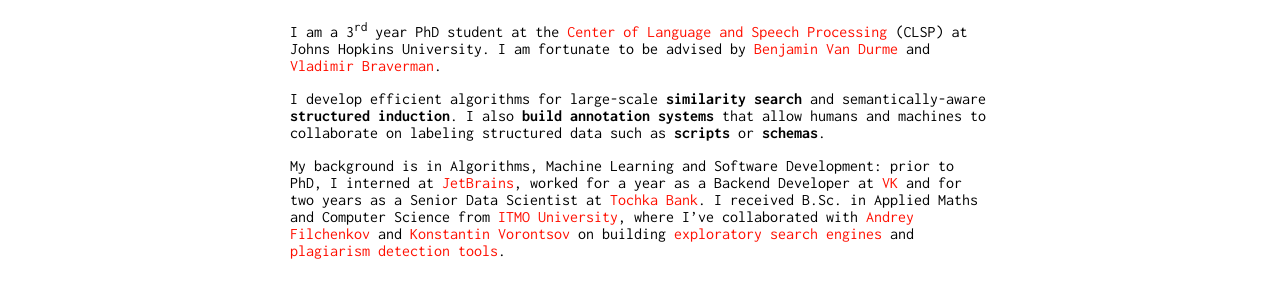
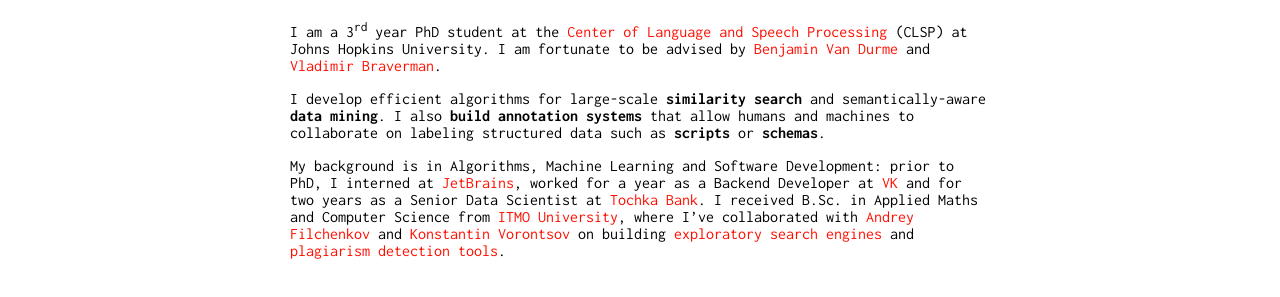
Before and after one commit to AVBelyy/AVBelyy.github.io, a Jekyll site: the page built from index.md, in a window 1280 px wide. Shown: the part 291-588 px from the top of the page. Built offline with Jekyll 4.4.1, drawn with Linux system fonts in a browser that asks for light colours.

Commit message:
Update index.md

```diff
--- a/index.md
+++ b/index.md
@@ -7,7 +7,7 @@ layout: default
 ## Hi, I'm Anton!
 I am a 3<sup>rd</sup> year PhD student at the [Center of Language and Speech Processing](https://www.clsp.jhu.edu/) (CLSP) at Johns Hopkins University. I am fortunate to be advised by [Benjamin Van Durme](http://www.cs.jhu.edu/~vandurme/) and [Vladimir Braverman](http://www.cs.jhu.edu/~vova/).
 
-I develop efficient algorithms for large-scale **similarity search** and semantically-aware **structured induction**. I also **build annotation systems** that allow humans and machines to collaborate on labeling structured data such as **scripts** or **schemas**.
+I develop efficient algorithms for large-scale **similarity search** and semantically-aware **data mining**. I also **build annotation systems** that allow humans and machines to collaborate on labeling structured data such as **scripts** or **schemas**.
 
 My background is in Algorithms, Machine Learning and Software Development: prior to PhD, I interned at [JetBrains](https://www.jetbrains.com/), worked for a year as a Backend Developer at [VK](https://en.wikipedia.org/wiki/VK_(service)) and for two years as a Senior Data Scientist at [Tochka Bank](https://tochka.com/).
 I received B.Sc. in Applied Maths and Computer Science from [ITMO University](https://en.itmo.ru/), where I've collaborated with [Andrey Filchenkov](https://scholar.google.ru/citations?user=ry63T9QAAAAJ&hl=en&oi=ao) and [Konstantin Vorontsov](https://scholar.google.ru/citations?user=KIW4fnsAAAAJ&hl=en&oi=ao) on building [exploratory search engines](https://github.com/AVBelyy/Rysearch) and [plagiarism detection tools](http://itmo.news/en/science/it/news/8440/).
```
